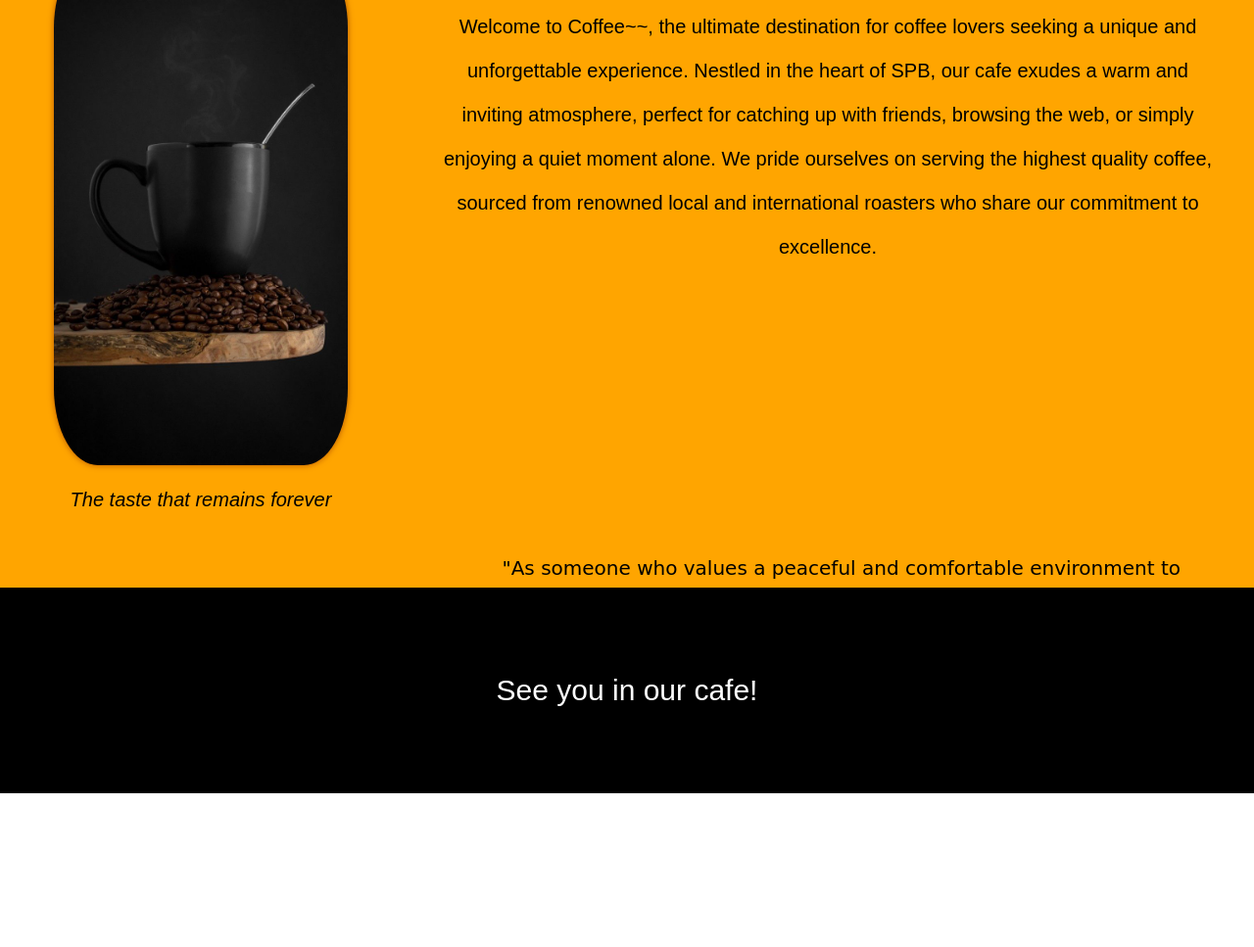
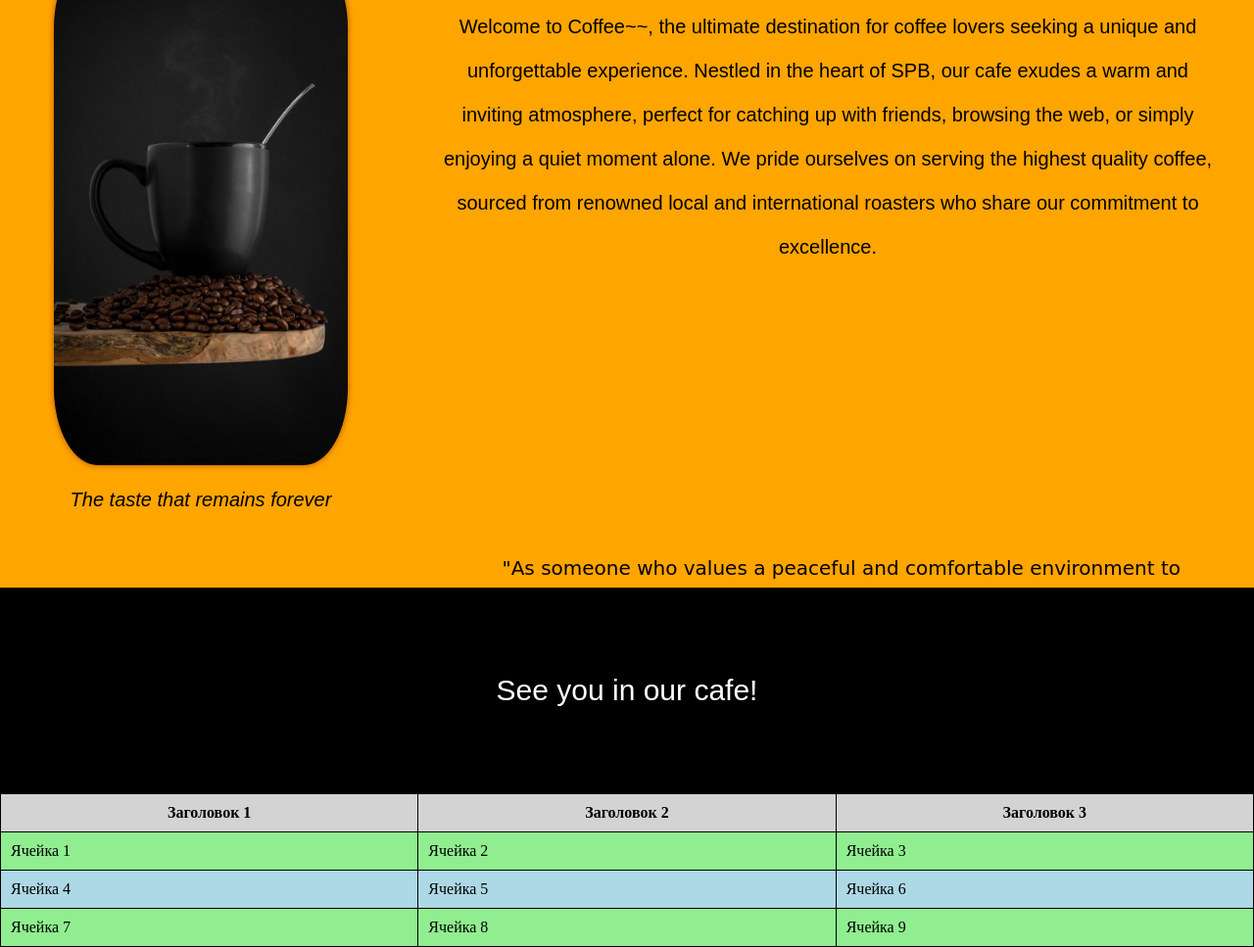
Before and after one commit to AngryDogy/IS-Web, a plain HTML site: page index.html in a window 1280 px wide. Shown: the part 400-1367 px from the top of the page at 98% size. Before the commit the page ends 1210 px from the top, so only its background shows below. Drawn offline with Linux system fonts and the light colour scheme.

Commit message:
grid table

```diff
--- a/index.html
+++ b/index.html
@@ -57,5 +57,33 @@
 <footer class="footer">
     <p class="footer__goodbye-text"> See you in our cafe! </p>
 </footer>
+<div class="table-container">
+    <table class="grid-table">
+        <thead>
+        <tr>
+            <th>Заголовок 1</th>
+            <th>Заголовок 2</th>
+            <th>Заголовок 3</th>
+        </tr>
+        </thead>
+        <tbody>
+        <tr>
+            <td>Ячейка 1</td>
+            <td>Ячейка 2</td>
+            <td>Ячейка 3</td>
+        </tr>
+        <tr>
+            <td>Ячейка 4</td>
+            <td>Ячейка 5</td>
+            <td>Ячейка 6</td>
+        </tr>
+        <tr>
+            <td>Ячейка 7</td>
+            <td>Ячейка 8</td>
+            <td>Ячейка 9</td>
+        </tr>
+        </tbody>
+    </table>
+</div>
 </body>
 </html>
--- a/styles.css
+++ b/styles.css
@@ -130,3 +130,30 @@ h1, h2, h3, h4, h5, h6 {
     text-align: center;
     color: white;
 }
+.table-container {
+    display: grid;
+    overflow-x: auto;
+}
+
+.grid-table {
+    width: 100%;
+    border-collapse: collapse;
+}
+
+.grid-table th,
+.grid-table td {
+    padding: 10px;
+    border: 1px solid black;
+}
+
+.grid-table thead th {
+    background-color: lightgray;
+}
+
+.grid-table tbody tr:nth-child(even) {
+    background-color: lightblue;
+}
+
+.grid-table tbody tr:nth-child(odd) {
+    background-color: lightgreen;
+}
```
